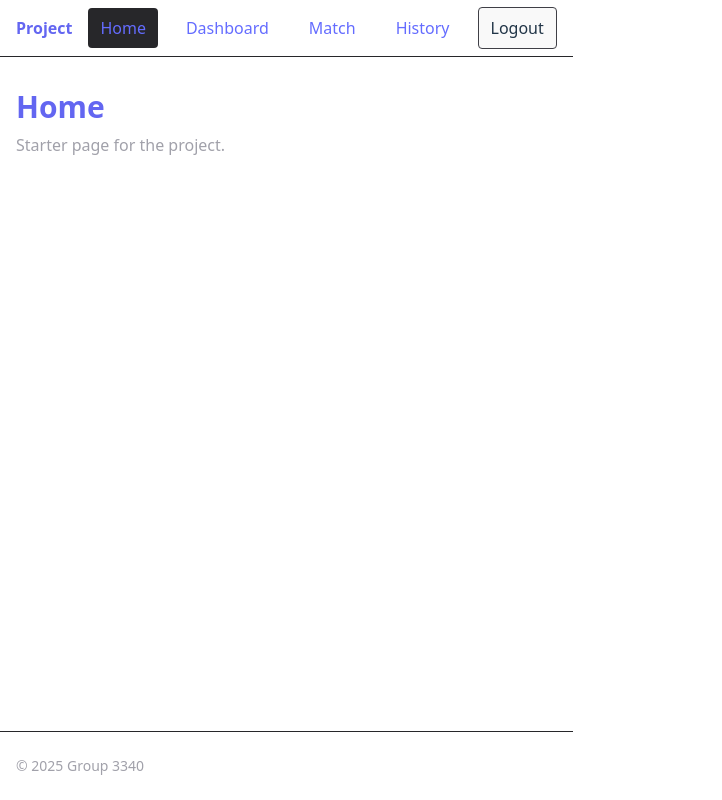
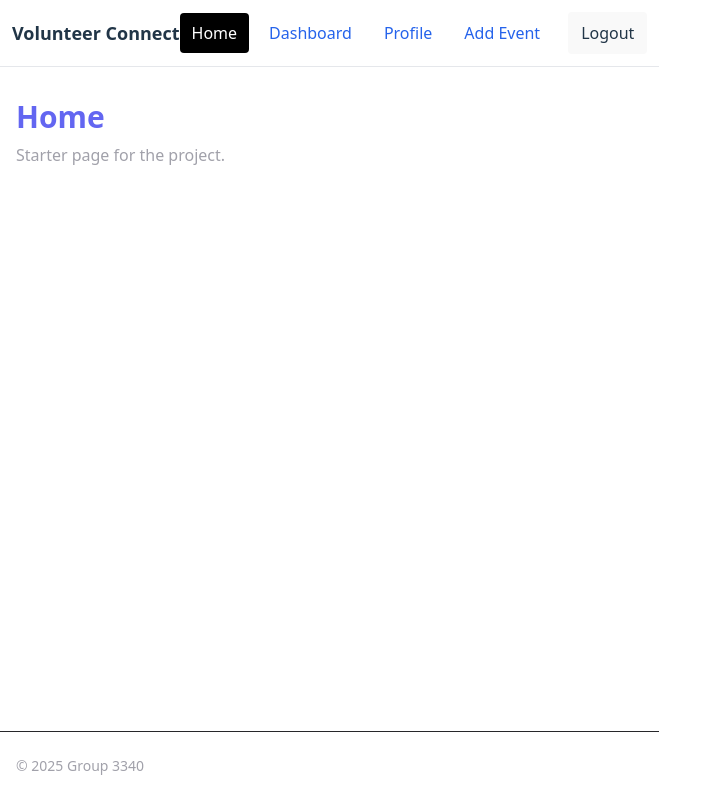
Before and after one commit to harism06/4353-Group-Project, a React (Vite) app in the folder web/: page / in a window 1280 px wide. Shown: the whole page, without its empty margins (0-722 px from the left). Built offline with nearby package versions, Linux system fonts and the light colour scheme; no server answers; sample sign-in values are in the browser's storage.

Commit message:
fix(navbar): update links + auth visibility

```diff
--- a/web/src/components/Navbar.tsx
+++ b/web/src/components/Navbar.tsx
@@ -1,54 +1,78 @@
-import { Link, NavLink } from "react-router-dom";
-import { useAuth } from "@/features/auth/authContext";
+import { useNavigate, NavLink } from "react-router-dom";
 
 export default function Navbar() {
-  const { user, logout } = useAuth();
-  const base = "px-3 py-2 rounded hover:bg-zinc-800";
-  const active = ({ isActive }: { isActive: boolean }) =>
-    isActive ? `${base} bg-zinc-800` : base;
+  const nav = useNavigate();
+  const token =
+    typeof window !== "undefined" ? localStorage.getItem("token") : null;
+  const user =
+    typeof window !== "undefined"
+      ? JSON.parse(localStorage.getItem("user") || "null")
+      : null;
+  const role = user?.role ?? null;
+
+  const link = ({ isActive }: { isActive: boolean }) =>
+    `px-3 py-2 rounded transition ${
+      isActive
+        ? "text-white bg-black"
+        : "text-blue-600 hover:text-blue-800 hover:underline"
+    }`;
+
+  function handleLogout() {
+    localStorage.removeItem("token");
+    localStorage.removeItem("user");
+    localStorage.removeItem("userId");
+    nav("/login");
+  }
 
   return (
-    <header className="border-b border-zinc-800">
-      <nav className="container flex items-center gap-4 h-14">
-        <Link to="/" className="font-semibold text-brand-500">
-          Project
-        </Link>
-        <NavLink to="/" className={active}>
+    <header className="border-b">
+      <nav className="mx-auto max-w-5xl flex items-center justify-between p-3">
+        <div className="font-semibold text-lg">Volunteer Connect</div>
+
+        <div className="flex items-center gap-2">
+          <NavLink to="/" className={link}>
             Home
           </NavLink>
-        {!user && (
-          <NavLink to="/login" className={active}>
-            Login
+
+          {token ? (
+            <>
+              <NavLink to="/dashboard" className={link}>
+                Dashboard
+              </NavLink>
+              <NavLink to="/profile" className={link}>
+                Profile
+              </NavLink>
+
+              {/* Use existing route paths */}
+              {(role === "admin" || role == null) && (
+                <NavLink to="/events" className={link}>
+                  Add Event
                 </NavLink>
               )}
-        {!user && (
-          <NavLink to="/register" className={active}>
-            Register
+              {(role === "user" || role == null) && (
+                <NavLink to="/match" className={link}>
+                  Match Events
                 </NavLink>
               )}
-        {user && (
-          <NavLink to="/dashboard" className={active}>
-            Dashboard
-          </NavLink>
-        )}
-        {user && (
-          <NavLink to="/match" className={active}>
-            Match
-          </NavLink>
-        )}
-        {user && (
-          <NavLink to="/history" className={active}>
-            History
-          </NavLink>
-        )}
-        {user && (
+
               <button
-            onClick={logout}
-            className="ml-auto px-3 py-2 rounded border border-zinc-700"
+                onClick={handleLogout}
+                className="ml-2 px-3 py-2 rounded border"
               >
                 Logout
               </button>
+            </>
+          ) : (
+            <>
+              <NavLink to="/login" className={link}>
+                Login
+              </NavLink>
+              <NavLink to="/register" className={link}>
+                Register
+              </NavLink>
+            </>
           )}
+        </div>
       </nav>
     </header>
   );
```
Lines whose indentation alone changed are shown as unchanged.
